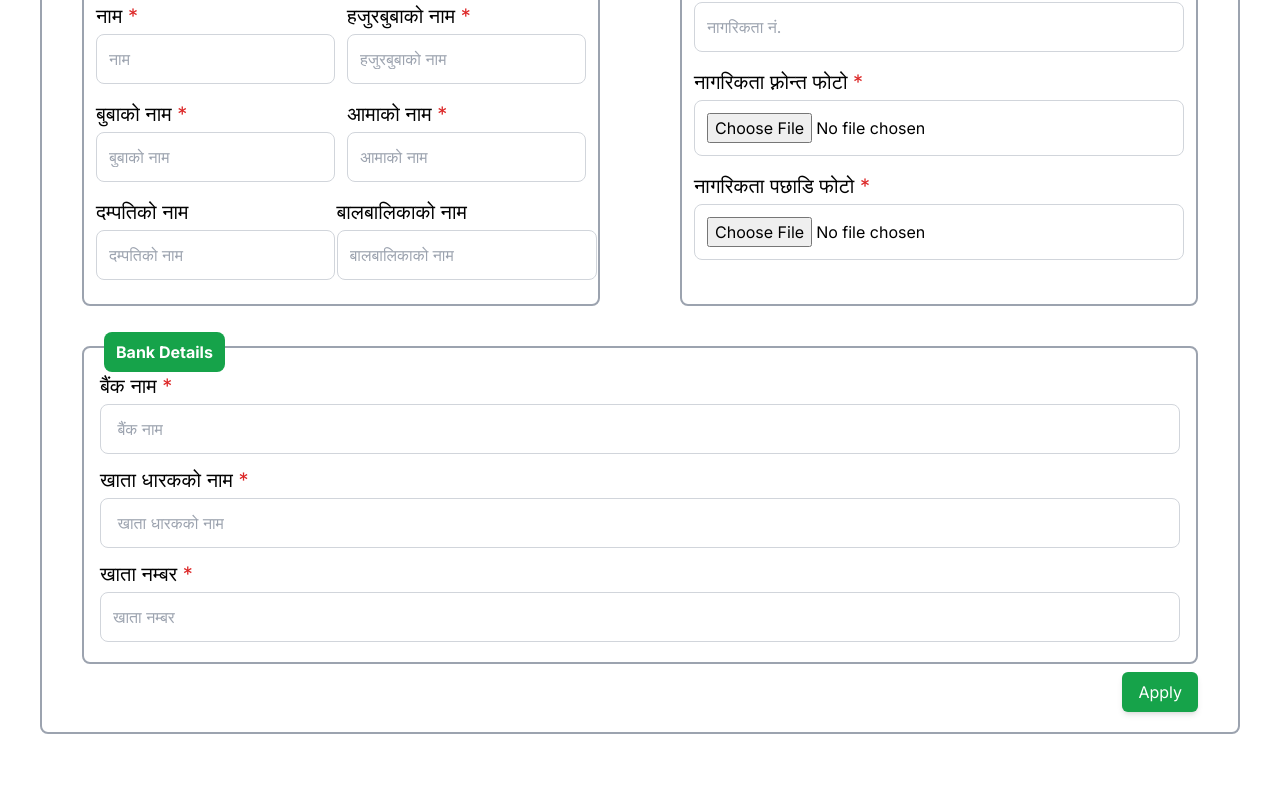
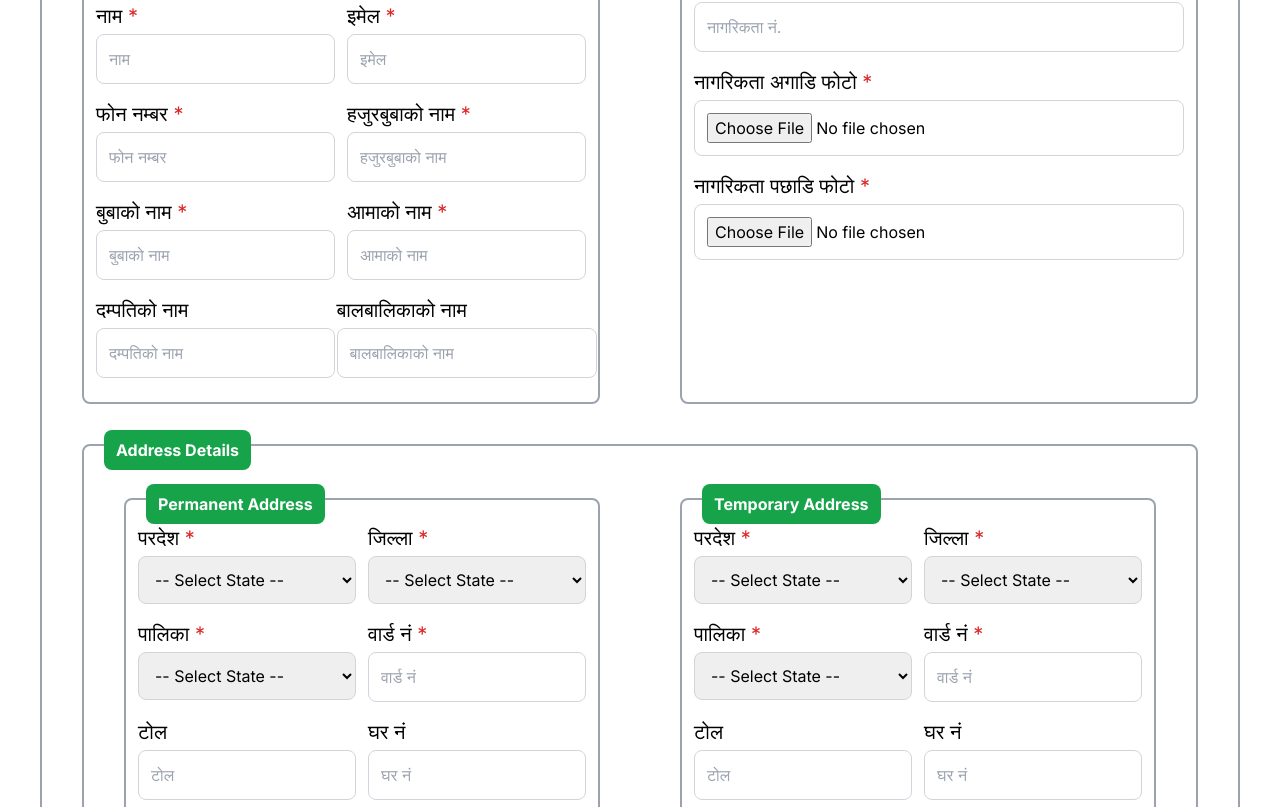
Before and after one commit to RoshanDalami/hariyali_share, a Next.js app: page /application in a window 1280 px wide. Shown: the part 253-1060 px from the top of the page. Built offline with nearby package versions, Linux system fonts and the light colour scheme.

Commit message:
some changes

```diff
--- a/src/app/(public)/Components/NavBar.tsx
+++ b/src/app/(public)/Components/NavBar.tsx
@@ -5,8 +5,9 @@ export default function NavBar() {
   return (
     <div className=' sticky top-0 z-40 flex items-center py-3 justify-between bg-green-600 px-10'>
       <div>
-        <Link href={'/'}>
+        <Link href={'/'} className='flex items-center gap-3 '>
         <Image alt='logo' src={'/logo_circle.jpeg'} width={75} height={75} className='rounded-full'/>
+        <h1 className='text-white font-bold text-2xl'>Hariyali Share</h1>
         </Link>
       </div>
       <div className='flex gap-3 items-center'>
--- a/src/app/(public)/application/CreateApplicaton.tsx
+++ b/src/app/(public)/application/CreateApplicaton.tsx
@@ -12,12 +12,14 @@ export default function CreateApplicaton() {
     formState: { errors, isSubmitting },
     handleSubmit,
     control,
+    watch
   } = useForm({
     // resolver: zodResolver(applicationResolver),
     defaultValues: {
       name: "",
       grandFatherName: "",
       children: [{ childrenName: "" }],
+
       fatherName: "",
       motherName: "",
       spouseName: "",
@@ -27,6 +29,28 @@ export default function CreateApplicaton() {
       bankName: "",
       accountHolderName: "",
       accountNumber: "",
+      email: "",
+      contactNumber: "",
+      shareRate: 100,
+      shareQuantity: 0,
+      totalShareAmount: 0,
+      checked:false,
+      permanentAddress:{
+        stateId:0,
+        districtId:0,
+        palikaId:0,
+        ward:'',
+        tole:'',
+        houseNo:''
+      },
+      temporaryAddress:{
+        stateId:0,
+        districtId:0,
+        palikaId:0,
+        ward:'',
+        tole:'',
+        houseNo:''
+      }
     },
   });
   const { append, remove, fields } = useFieldArray({
@@ -50,10 +74,13 @@ export default function CreateApplicaton() {
     const file = e.target.files[0];
     setImagePreviewBack(URL.createObjectURL(file));
   };
+  const totalAmount = watch('shareQuantity') * watch('shareRate')
   const onSubmit = async (data: any) => {
     console.log(data);
-    console.log(typeof(data.citizenshipFrontImage[0]))
+    console.log(typeof data.citizenshipFrontImage[0]);
   };
+
+
   return (
     <>
       <FormBorder title="Share Application">
@@ -83,9 +110,41 @@ export default function CreateApplicaton() {
                     {...register("name", { required: "Name is required" })}
                     placeholder="नाम"
                   />
-                 {
-                  errors?.name && <p className="text-red-600">{errors?.name?.message}</p>
-                 }
+                  {errors?.name && (
+                    <p className="text-red-600">{errors?.name?.message}</p>
+                  )}
+                </div>
+                <div className="flex flex-col">
+                  <label className="labelText">
+                    इमेल <span className="text-red-600">*</span>
+                  </label>
+                  <input
+                    type="email"
+                    className="inputStyle"
+                    {...register("email", { required: "Email is required" })}
+                    placeholder="इमेल"
+                  />
+                  {errors?.email && (
+                    <p className="text-red-600">{errors?.email?.message}</p>
+                  )}
+                </div>
+                <div className="flex flex-col">
+                  <label className="labelText">
+                    फोन नम्बर <span className="text-red-600">*</span>
+                  </label>
+                  <input
+                    type="number"
+                    className="inputStyle"
+                    {...register("contactNumber", {
+                      required: "Phone number is required",
+                    })}
+                    placeholder="फोन नम्बर"
+                  />
+                  {errors?.contactNumber && (
+                    <p className="text-red-600">
+                      {errors?.contactNumber?.message}
+                    </p>
+                  )}
                 </div>
 
                 <div className="flex flex-col">
@@ -100,9 +159,11 @@ export default function CreateApplicaton() {
                     })}
                     placeholder="हजुरबुबाको नाम"
                   />
-                  {
-                  errors?.grandFatherName && <p className="text-red-600">{errors?.grandFatherName?.message}</p>
-                 }
+                  {errors?.grandFatherName && (
+                    <p className="text-red-600">
+                      {errors?.grandFatherName?.message}
+                    </p>
+                  )}
                 </div>
                 <div className="flex flex-col">
                   <label className="labelText">
@@ -111,12 +172,16 @@ export default function CreateApplicaton() {
                   <input
                     type="text"
                     className="inputStyle"
-                    {...register("fatherName",{required:"Father's name is required"})}
+                    {...register("fatherName", {
+                      required: "Father's name is required",
+                    })}
                     placeholder="बुबाको नाम"
                   />
-                  {
-                  errors?.fatherName && <p className="text-red-600">{errors?.fatherName?.message}</p>
-                 }
+                  {errors?.fatherName && (
+                    <p className="text-red-600">
+                      {errors?.fatherName?.message}
+                    </p>
+                  )}
                 </div>
                 <div className="flex flex-col">
                   <label className="labelText">
@@ -125,12 +190,16 @@ export default function CreateApplicaton() {
                   <input
                     type="text"
                     className="inputStyle"
-                    {...register("motherName",{required:"Mother's name is required"})}
+                    {...register("motherName", {
+                      required: "Mother's name is required",
+                    })}
                     placeholder="आमाको नाम"
                   />
-                   {
-                  errors?.motherName && <p className="text-red-600">{errors?.motherName?.message}</p>
-                 }
+                  {errors?.motherName && (
+                    <p className="text-red-600">
+                      {errors?.motherName?.message}
+                    </p>
+                  )}
                 </div>
                 <div className="flex flex-col">
                   <label className="labelText">दम्पतिको नाम</label>
@@ -185,36 +254,44 @@ export default function CreateApplicaton() {
                     placeholder="नागरिकता नं."
                   />
                 </div> */}
-                 <div className="flex flex-col">
+                <div className="flex flex-col">
                   <label className="labelText">
                     नागरिकता नं. <span className="text-red-600">*</span>
                   </label>
                   <input
                     type="Number"
                     className="inputStyle"
-                    {...register("citizenshipNo",{required:'Citizenship number is required'})}
+                    {...register("citizenshipNo", {
+                      required: "Citizenship number is required",
+                    })}
                     placeholder="नागरिकता नं."
                   />
-                  {
-                    errors?.citizenshipNo && <p className="text-red-600">{errors?.citizenshipNo?.message}</p>
-                  }
+                  {errors?.citizenshipNo && (
+                    <p className="text-red-600">
+                      {errors?.citizenshipNo?.message}
+                    </p>
+                  )}
                 </div>
                 <div>
                   <div className="flex flex-col">
                     <label htmlFor="" className="labelText">
-                      नागरिकता फ़्रोन्त फोटो{" "}
+                      नागरिकता अगाडि फोटो{" "}
                       <span className="text-red-600">*</span>
                     </label>
                     <input
                       type="file"
                       className="inputStyle"
-                      {...register("citizenshipFrontImage",{required:"Front image is required"})}
+                      {...register("citizenshipFrontImage", {
+                        required: "Front image is required",
+                      })}
                       placeholder="नागरिकता फ़्रोन्त फोटो"
                       onChange={(e) => handleFileChange(e)}
                     />
-                    {
-                      errors?.citizenshipFrontImage && <p className="text-red-600">{errors?.citizenshipFrontImage?.message}</p>
-                    }
+                    {errors?.citizenshipFrontImage && (
+                      <p className="text-red-600">
+                        {errors?.citizenshipFrontImage?.message}
+                      </p>
+                    )}
                     {imagePreviewFront ? (
                       <Image
                         alt=""
@@ -234,13 +311,17 @@ export default function CreateApplicaton() {
                   <input
                     type="file"
                     className="inputStyle"
-                    {...register("citizenshipBackImage",{required:"Back image is required"})}
+                    {...register("citizenshipBackImage", {
+                      required: "Back image is required",
+                    })}
                     placeholder="नागरिकता पछाडि फोटो"
                     onChange={(e) => handleFileChangeBack(e)}
                   />
-                   {
-                      errors?.citizenshipBackImage && <p className="text-red-600">{errors?.citizenshipBackImage?.message}</p>
-                    }
+                  {errors?.citizenshipBackImage && (
+                    <p className="text-red-600">
+                      {errors?.citizenshipBackImage?.message}
+                    </p>
+                  )}
                   {imagePreviewBack ? (
                     <Image
                       alt=""
@@ -255,50 +336,158 @@ export default function CreateApplicaton() {
               </div>
             </FormBorder>
           </div>
+          <div>
+            <FormBorder title="Address Details">
+              <div className="grid grid-cols-2">
+                <FormBorder title="Permanent Address">
+                  <div className="grid grid-cols-2 gap-3 px-3 py-2">
+                    <div className="flex flex-col">
+                      <label htmlFor="" className="labelText">
+                        परदेश <span className="text-red-600">*</span>
+                      </label>
+                      <select name="" id="" className="inputStyle">
+                        <option value="">-- Select State --</option>
+                      </select>
+                    </div>
+                    <div className="flex flex-col">
+                      <label htmlFor="" className="labelText">
+                        जिल्ला <span className="text-red-600">*</span>
+                      </label>
+                      <select name="" id="" className="inputStyle">
+                        <option value="">-- Select State --</option>
+                      </select>
+                    </div>
+                    <div className="flex flex-col">
+                      <label htmlFor="" className="labelText">
+                        पालिका <span className="text-red-600">*</span>
+                      </label>
+                      <select name="" id="" className="inputStyle">
+                        <option value="">-- Select State --</option>
+                      </select>
+                    </div>
+                    <div className="flex flex-col">
+                      <label htmlFor="" className="labelText">
+                        वार्ड नं <span className="text-red-600">*</span>
+                      </label>
+                      <input type="text" className="inputStyle" placeholder="वार्ड नं"/>
+                    </div>
+                    <div className="flex flex-col">
+                      <label htmlFor="" className="labelText">टोल </label>
+                      <input type="text" className="inputStyle" placeholder="टोल " />
+                    </div>
+                    <div className="flex flex-col">
+                      <label htmlFor="" className="labelText">घर नं</label>
+                      <input type="text" className="inputStyle" placeholder="घर नं" />
+                    </div>
+                    <div className="flex gap-3 items-center">
+                    <label htmlFor="" className="labelText">एउटै ठेगाना ..?</label>
+                    <input type="checkbox" className="h-6 w-6" {...register('checked')} checked={watch('checked')}  />
+                    </div>
+                  </div>
+                </FormBorder>
+                <FormBorder title="Temporary Address">
+                  <div className="grid grid-cols-2 gap-3 px-3 py-2">
+                    <div className="flex flex-col">
+                      <label htmlFor="" className="labelText">
+                        परदेश <span className="text-red-600">*</span>
+                      </label>
+                      <select name="" id="" className="inputStyle">
+                        <option value="">-- Select State --</option>
+                      </select>
+                    </div>
+                    <div className="flex flex-col">
+                      <label htmlFor="" className="labelText">
+                        जिल्ला <span className="text-red-600">*</span>
+                      </label>
+                      <select name="" id="" className="inputStyle">
+                        <option value="">-- Select State --</option>
+                      </select>
+                    </div>
+                    <div className="flex flex-col">
+                      <label htmlFor="" className="labelText">
+                        पालिका <span className="text-red-600">*</span>
+                      </label>
+                      <select name="" id="" className="inputStyle">
+                        <option value="">-- Select State --</option>
+                      </select>
+                    </div>
+                    <div className="flex flex-col">
+                      <label htmlFor="" className="labelText">
+                        वार्ड नं <span className="text-red-600">*</span>
+                      </label>
+                     <input type="text" className="inputStyle" placeholder="वार्ड नं" />
+                    </div>
+                    <div className="flex flex-col">
+                      <label htmlFor="" className="labelText">टोल </label>
+                      <input type="text" className="inputStyle" placeholder="टोल " />
+                    </div>
+                    <div className="flex flex-col">
+                      <label htmlFor="" className="labelText">घर नं</label>
+                      <input type="text" className="inputStyle" placeholder="घर नं" />
+                    </div>
+                  </div>
+                </FormBorder>
 
-          <FormBorder title="Bank Details">
-            <div className="px-4 py-2 flex flex-col gap-2">
+              </div>
+            </FormBorder>
+          </div>
+
+          <FormBorder title="Share Details">
+            <div className="px-4 py-2 grid grid-cols-3 gap-3">
               <div className="flex flex-col">
                 <label htmlFor="" className="labelText">
-                  बैंक नाम <span className="text-red-600">*</span>
+                शेयर मात्रा <span className="text-red-600">*</span>
                 </label>
                 <input
-                  type="text"
+                  type="number"
                   className="inputStyle"
-                  {...register("bankName",{required:"Bank name is required"})}
+                  {...register("shareQuantity", {
+                    required: "Bank name is required",
+                  })}
                   placeholder=" बैंक नाम"
                 />
-                {
-                  errors?.bankName && <p className="text-red-600">{errors?.bankName?.message}</p>
-                }
+                {errors?.bankName && (
+                  <p className="text-red-600">{errors?.bankName?.message}</p>
+                )}
               </div>
               <div className="flex flex-col">
                 <label htmlFor="" className="labelText">
-                  खाता धारकको नाम <span className="text-red-600">*</span>
+                शेयर दर <span className="text-red-600">*</span>
                 </label>
                 <input
-                  type="text"
+                  type="number"
                   className="inputStyle"
-                  {...register("accountHolderName",{required:"Account Holder's name is required"})}
-                  placeholder=" खाता धारकको नाम"
+                  {...register("shareRate", {
+                    required: "Account Holder's name is required",
+                  })}
+                  value={100}
+                  readOnly
+                  placeholder=""
                 />
-                {
-                  errors?.accountHolderName && <p className="text-red-600">{errors?.accountHolderName?.message}</p>
-                }
+                {errors?.accountHolderName && (
+                  <p className="text-red-600">
+                    {errors?.accountHolderName?.message}
+                  </p>
+                )}
               </div>
               <div className="flex flex-col">
                 <label htmlFor="" className="labelText">
-                  खाता नम्बर <span className="text-red-600">*</span>
+                शेयर कुल रकम <span className="text-red-600">*</span>
                 </label>
                 <input
-                  type="text"
+                  type="number"
                   className="inputStyle"
-                  {...register("accountNumber",{required:'Account number is required'})}
-                  placeholder="खाता नम्बर"
+                  {...register("totalShareAmount", {
+                    required: "Account number is required",
+                  })}
+                  value={totalAmount}
+                  placeholder="शेयर कुल रकम"
                 />
-                {
-                  errors?.accountNumber && <p className="text-red-600">{errors?.accountNumber?.message}</p>
-                }
+                {errors?.accountNumber && (
+                  <p className="text-red-600">
+                    {errors?.accountNumber?.message}
+                  </p>
+                )}
               </div>
             </div>
           </FormBorder>
```
Also changed, not shown: src/services/apiHelpers.ts (added), src/services/apiUrls.ts (added).
